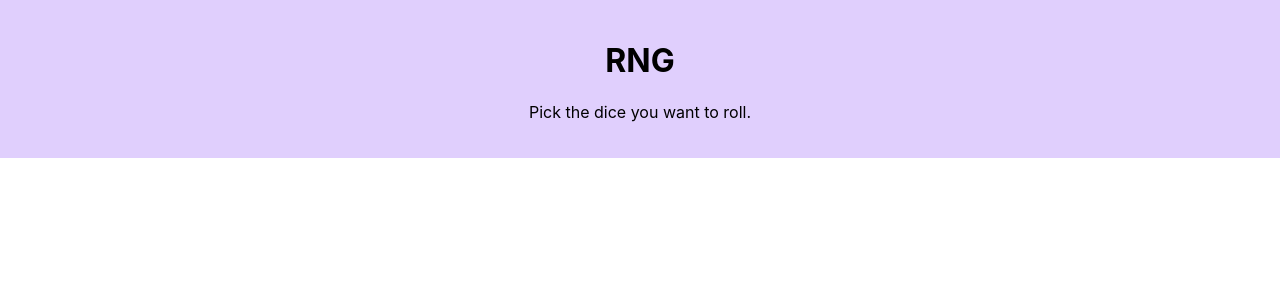
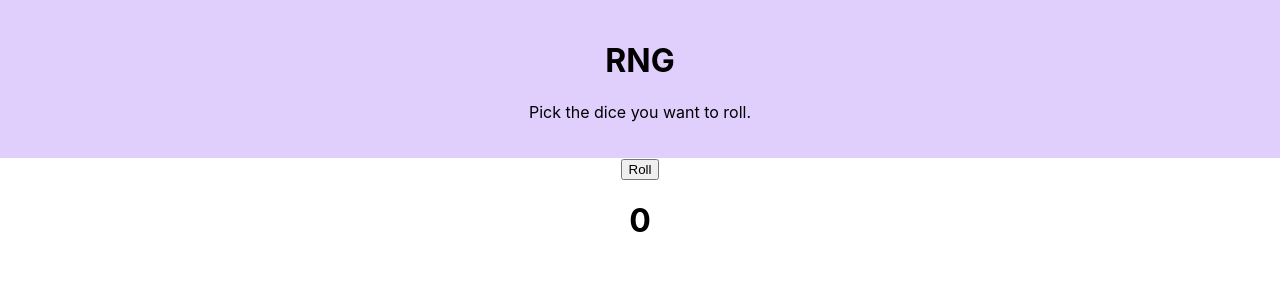
Before and after one commit to nmegrant/random_number_generator, a React (Create React App) app: page / in a window 1280 px wide. Shown: the top 300 px of the page. Built offline with nearby package versions, Linux system fonts and the light colour scheme.

Commit message:
Set up random number generator function

```diff
--- a/src/App.js
+++ b/src/App.js
@@ -1,11 +1,20 @@
-import React from "react";
+import React, { useState } from "react";
 import "./App.css";
 import MyTitleBar from "./Components/MyTitleBar";
+import Button from "react-bootstrap/Button";
 
 function App() {
+  const [roll, setRoll] = useState(0);
+
+  function rollDice(dice) {
+    setRoll(Math.floor(Math.random() * 10));
+  }
+
   return (
     <div className="App">
       <MyTitleBar />
+      <Button onClick={rollDice}>Roll</Button>
+      <h1>{roll}</h1>
     </div>
   );
 }
--- a/src/Components/MyTitleBar.js
+++ b/src/Components/MyTitleBar.js
@@ -2,7 +2,7 @@ import React from "react";
 import Jumbotron from "react-bootstrap/Jumbotron";
 import Container from "react-bootstrap/Container";
 
-export default function MyTitleBar() {
+export default function MyTitleBar(props) {
   return (
     <Jumbotron
       fluid
```
